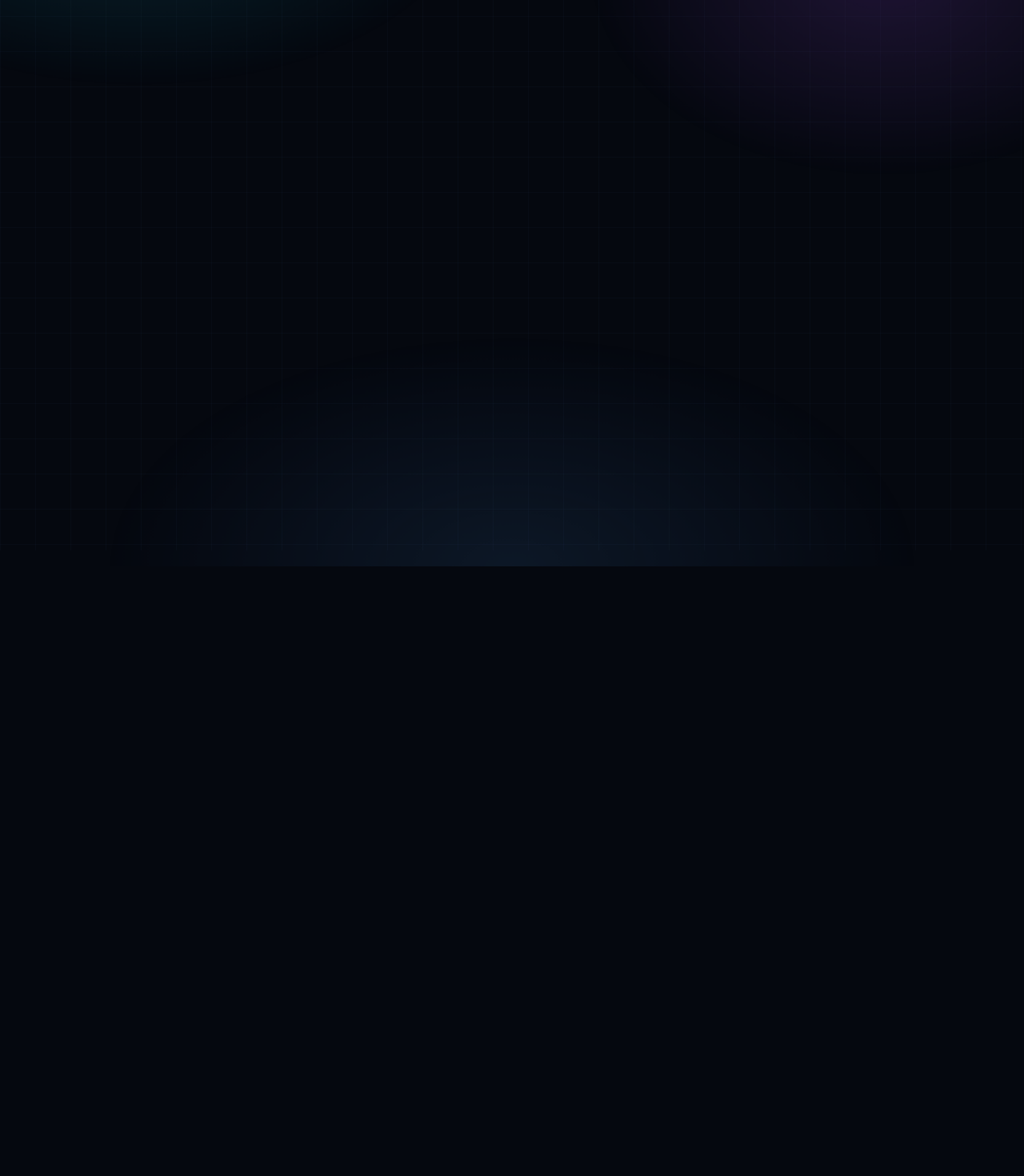
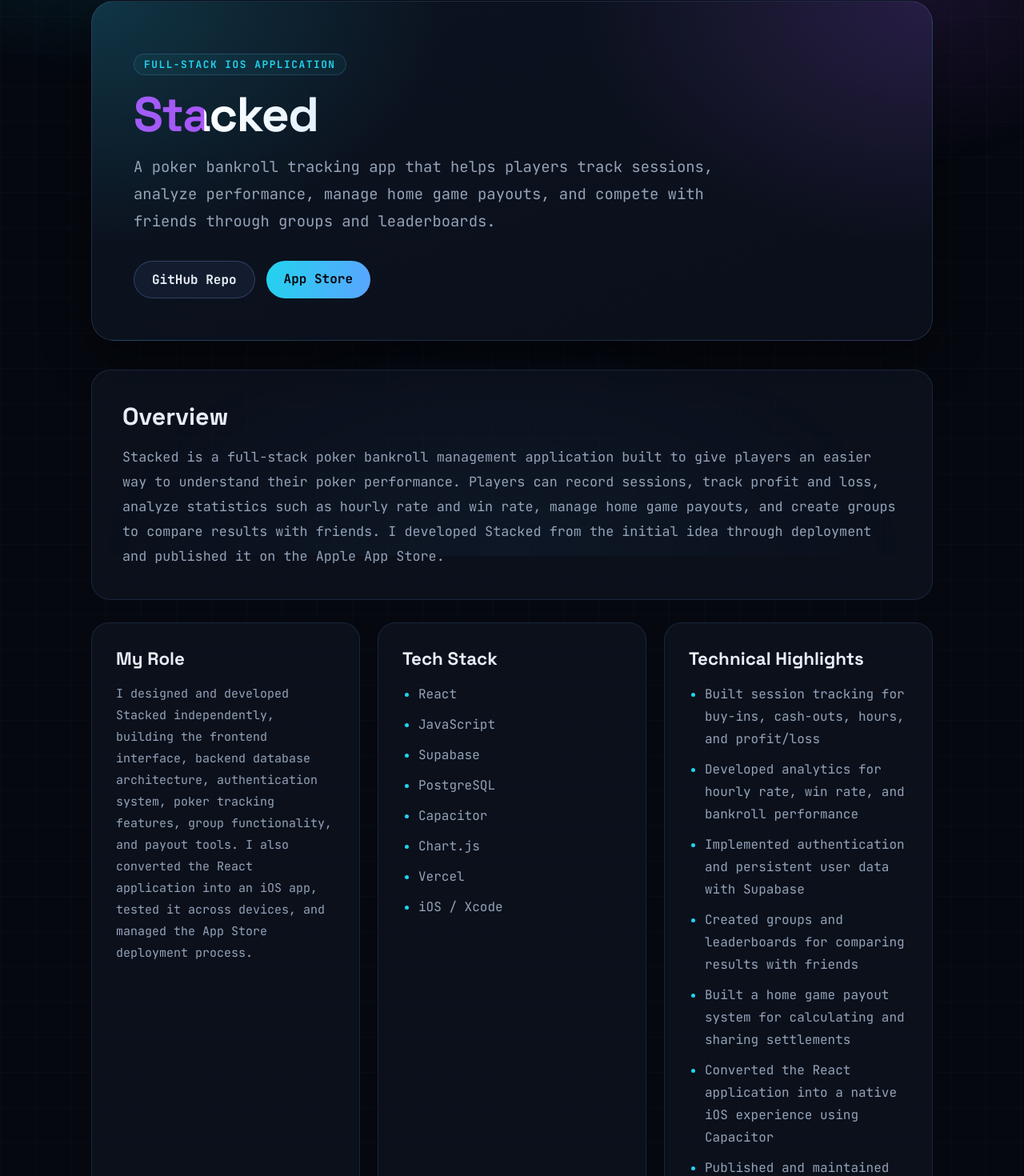
Before and after one commit to guzmanJoseph/Joseph_Guzman_Portfolio, a React (Vite) app in the folder portfolio/: page /projects/stacked in a window 1280 px wide. Before the commit this address had no page. Shown: the part 112-1582 px from the top of the page at 80% size. Before the commit the page ends 800 px from the top, so only its background shows below. Built offline with nearby package versions, Linux system fonts and the light colour scheme.

Commit message:
Fixed website. Added more projects that I worked on during the summer and changed my resume.

```diff
--- a/portfolio/src/App.jsx
+++ b/portfolio/src/App.jsx
@@ -8,6 +8,8 @@
 import Sudoku from './pages/sudoku'
 import PersonalPortfolio from './pages/personal_portfolio'
 import WebchatApplication from './pages/webchat'
+import Stacked from './pages/stacked'
+import Offerly from './pages/offerly'
 
 function Home() {
       return (
@@ -55,7 +57,7 @@
                 </a>
 
                 <a
-                  href="https://www.linkedin.com/in/joseph-guzman-069972246/?skipRedirect=true"
+                  href="https://www.linkedin.com/in/joseph-guzman-cs/"
                   target="_blank"
                   className="button"
                 >
@@ -63,7 +65,7 @@
                 </a>
 
                 <a
-                  href="mailto:joseph.guzman05@hotmail.com"
+                  href="mailto:jguzmannn05@gmail.com"
                   target="_blank"
                   className="button"
                 >
@@ -105,7 +107,7 @@
           </p>
 
           <a
-              href="/Joseph_Guzman_Master_Resume.pdf"
+              href="/resume.pdf"
               target="_blank"
               className="resume-button"
             >
@@ -245,6 +247,23 @@
           <h2 className="cyber-header">Check out my projects!</h2>
 
           <div className="project-grid">
+
+          <Link to="/projects/stacked" className="project-card">
+            <h3>Stacked</h3>
+            <p>
+              Full-stack iOS poker bankroll tracker for sessions, analytics,
+              home game payouts, groups, and leaderboards.
+            </p>
+          </Link>
+
+          <Link to="/projects/offerly" className="project-card">
+            <h3>Offerly</h3>
+            <p>
+              Job application management platform with Gmail integration
+              for tracking applications, interviews, offers, and follow-ups.
+            </p>
+          </Link>
+
           <Link to="/projects/gatorkeys" className="project-card">
             <h3>GatorKeys</h3>
             <p>Student housing marketplace built for UF students.</p>
@@ -257,7 +276,10 @@
 
           <Link to="/projects/soccer_analysis" className="project-card">
             <h3>Soccer Analysis Project</h3>
-              <p>Program using the YOLOv5 detection model to be able to detect players, referees, goalkeepers, and the soccer ball in a small 30 second clip of a soccer match.</p>
+            <p>
+              Program using the YOLOv5 detection model to detect players,
+              referees, goalkeepers, and the soccer ball in a soccer match.
+            </p>
           </Link>
 
           <Link to="/projects/sudoku" className="project-card">
@@ -267,13 +289,14 @@
 
           <Link to="/projects/personal_portfolio" className="project-card">
             <h3>Personal Portfolio</h3>
-              <p>Personal website to learn more about me</p>
+            <p>Personal website to learn more about me.</p>
           </Link>
 
           <Link to="/projects/webchat" className="project-card">
             <h3>Webchat Application</h3>
-              <p>Webchat application with AI features and a toxicity filter</p>
+            <p>Webchat application with AI features and a toxicity filter.</p>
           </Link>
+
         </div>
         </section>
 
@@ -300,6 +323,7 @@
                 <span>Java</span>
                 <span>C++</span>
                 <span>JavaScript</span>
+                <span>TypeScript</span>
                 <span>SQL</span>
                 <span>HTML/CSS</span>
                 <span>C</span>
@@ -352,7 +376,7 @@
 
 
         <footer id="contact" className="footer">
-          <p>joseph.guzman05@hotmail.com</p>
+          <p>jguzmannn05@gmail.com</p>
           <p>561-891-9058</p>
         </footer>
       </div>
@@ -368,6 +392,8 @@
           <Route path="/projects/sudoku" element={<Sudoku />} />
           <Route path="/projects/personal_portfolio" element={<PersonalPortfolio />} />
           <Route path="/projects/webchat" element={<WebchatApplication />} />
+          <Route path="/projects/stacked" element={<Stacked />} />
+          <Route path="/projects/offerly" element={<Offerly />} />
         </Routes>
   )
   }
--- /dev/null
+++ b/portfolio/src/pages/offerly.jsx
@@ -0,0 +1,98 @@
+import { Link } from 'react-router-dom'
+import './projectpage.css'
+
+function Offerly() {
+  return (
+    <div className="project-page">
+      <Link to="/" className="back-link">← Back Home</Link>
+
+      <section className="project-hero">
+        <p className="project-label">FULL-STACK WEB APPLICATION</p>
+        <h1>Offerly</h1>
+
+        <p className="project-tagline">
+          A job application management platform that helps users organize
+          applications, interviews, offers, follow-ups, and recruiting activity
+          from one centralized dashboard.
+        </p>
+
+        <div className="project-buttons">
+          {/* Replace these with your actual links */}
+          <a
+            href="https://github.com/guzmanJoseph/offerly"
+            target="_blank"
+            rel="noreferrer"
+          >
+            GitHub Repo
+          </a>
+
+          <a
+            href="https://offer-io.vercel.app/"
+            target="_blank"
+            rel="noreferrer"
+          >
+            Live Site
+          </a>
+        </div>
+      </section>
+
+      <section className="project-section">
+        <h2>Overview</h2>
+
+        <p>
+          Offerly is a full-stack job application tracking platform designed to
+          simplify the internship and job search process. The application gives
+          users a centralized dashboard for organizing applications, interviews,
+          offers, rejections, follow-ups, and networking activity. It also
+          integrates with Gmail to help identify recruiting-related emails and
+          reduce the amount of manual application tracking required.
+        </p>
+      </section>
+
+      <section className="project-grid">
+        <div className="project-card">
+          <h3>My Role</h3>
+
+          <p>
+            I designed and developed Offerly's frontend, backend integration,
+            database structure, authentication flow, application tracking
+            system, and Gmail integration. I focused on creating a clean
+            dashboard that turns scattered job-search information into an
+            organized workflow that users can easily manage.
+          </p>
+        </div>
+
+        <div className="project-card">
+          <h3>Tech Stack</h3>
+
+          <ul>
+            <li>React</li>
+            <li>JavaScript</li>
+            <li>Vite</li>
+            <li>Supabase</li>
+            <li>PostgreSQL</li>
+            <li>Gmail API</li>
+            <li>OAuth 2.0</li>
+            <li>Vercel</li>
+          </ul>
+        </div>
+
+        <div className="project-card">
+          <h3>Technical Highlights</h3>
+
+          <ul>
+            <li>Built a centralized dashboard for tracking the entire job application lifecycle</li>
+            <li>Implemented Gmail OAuth authentication and email integration</li>
+            <li>Developed automated email scanning for recruiting and application updates</li>
+            <li>Created application categories for interviews, offers, rejections, and follow-ups</li>
+            <li>Built persistent user authentication and application storage with Supabase</li>
+            <li>Designed networking and job-search organization features</li>
+            <li>Deployed the full-stack application using Vercel</li>
+          </ul>
+        </div>
+      </section>
+    </div>
+  )
+}
+
+export default Offerly
--- /dev/null
+++ b/portfolio/src/pages/stacked.jsx
@@ -0,0 +1,99 @@
+import { Link } from 'react-router-dom'
+import './projectpage.css'
+
+function Stacked() {
+  return (
+    <div className="project-page">
+      <Link to="/" className="back-link">← Back Home</Link>
+
+      <section className="project-hero">
+        <p className="project-label">FULL-STACK IOS APPLICATION</p>
+        <h1>Stacked</h1>
+
+        <p className="project-tagline">
+          A poker bankroll tracking app that helps players track sessions,
+          analyze performance, manage home game payouts, and compete with
+          friends through groups and leaderboards.
+        </p>
+
+        <div className="project-buttons">
+          {/* Replace with your GitHub URL if the repository is public */}
+          <a
+            href="https://github.com/guzmanJoseph/stacked"
+            target="_blank"
+            rel="noreferrer"
+          >
+            GitHub Repo
+          </a>
+
+          <a
+            href="https://apps.apple.com/us/app/stackedgpt/id6800078440"
+            target="_blank"
+            rel="noreferrer"
+          >
+            App Store
+          </a>
+        </div>
+      </section>
+
+      <section className="project-section">
+        <h2>Overview</h2>
+
+        <p>
+          Stacked is a full-stack poker bankroll management application built
+          to give players an easier way to understand their poker performance.
+          Players can record sessions, track profit and loss, analyze statistics
+          such as hourly rate and win rate, manage home game payouts, and create
+          groups to compare results with friends. I developed Stacked from the
+          initial idea through deployment and published it on the Apple App Store.
+        </p>
+      </section>
+
+      <section className="project-grid">
+        <div className="project-card">
+          <h3>My Role</h3>
+
+          <p>
+            I designed and developed Stacked independently, building the
+            frontend interface, backend database architecture, authentication
+            system, poker tracking features, group functionality, and payout
+            tools. I also converted the React application into an iOS app,
+            tested it across devices, and managed the App Store deployment
+            process.
+          </p>
+        </div>
+
+        <div className="project-card">
+          <h3>Tech Stack</h3>
+
+          <ul>
+            <li>React</li>
+            <li>JavaScript</li>
+            <li>Supabase</li>
+            <li>PostgreSQL</li>
+            <li>Capacitor</li>
+            <li>Chart.js</li>
+            <li>Vercel</li>
+            <li>iOS / Xcode</li>
+          </ul>
+        </div>
+
+        <div className="project-card">
+          <h3>Technical Highlights</h3>
+
+          <ul>
+            <li>Built session tracking for buy-ins, cash-outs, hours, and profit/loss</li>
+            <li>Developed analytics for hourly rate, win rate, and bankroll performance</li>
+            <li>Implemented authentication and persistent user data with Supabase</li>
+            <li>Created groups and leaderboards for comparing results with friends</li>
+            <li>Built a home game payout system for calculating and sharing settlements</li>
+            <li>Converted the React application into a native iOS experience using Capacitor</li>
+            <li>Published and maintained the application on the Apple App Store</li>
+          </ul>
+        </div>
+      </section>
+    </div>
+  )
+}
+
+export default Stacked
--- a/portfolio/src/pages/webchat.jsx
+++ b/portfolio/src/pages/webchat.jsx
@@ -16,7 +16,6 @@
         <div className="project-buttons">
           <a href="https://github.com/guzmanJoseph/webchat" target="_blank" rel="noreferrer">GitHub Repo</a>
           <a href="https://www.youtube.com/watch?v=pyv2BN2uPiw" target="_blank" rel="noreferrer">Watch Demo</a>
-          <a href="YOUR_LIVE_LINK" target="_blank" rel="noreferrer">Live Site</a>
         </div>
       </section>
 
```
Also changed, not shown: 2 other files (tests, documents, lock files or other folders). Lines whose indentation alone changed are shown as unchanged.
